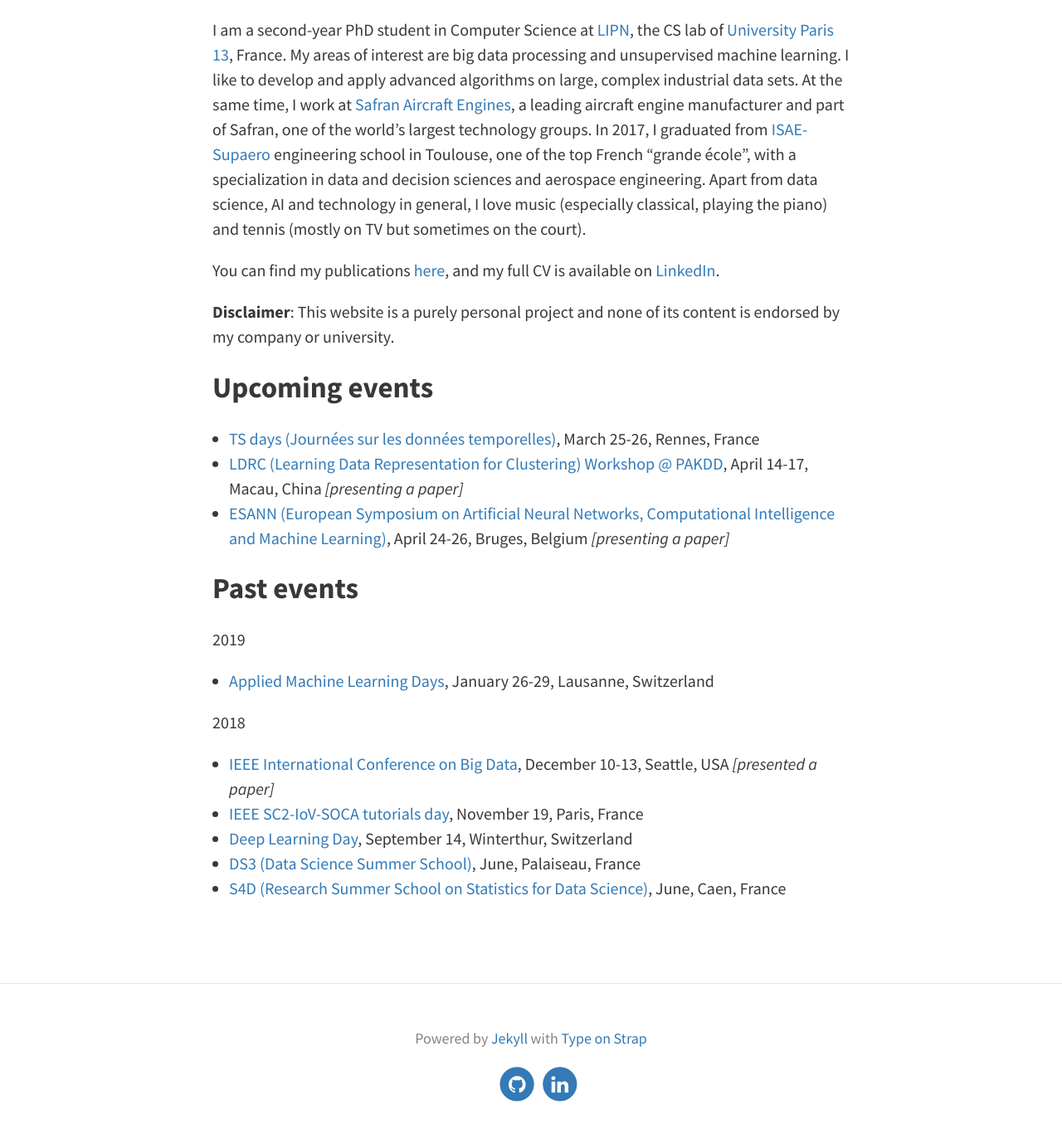
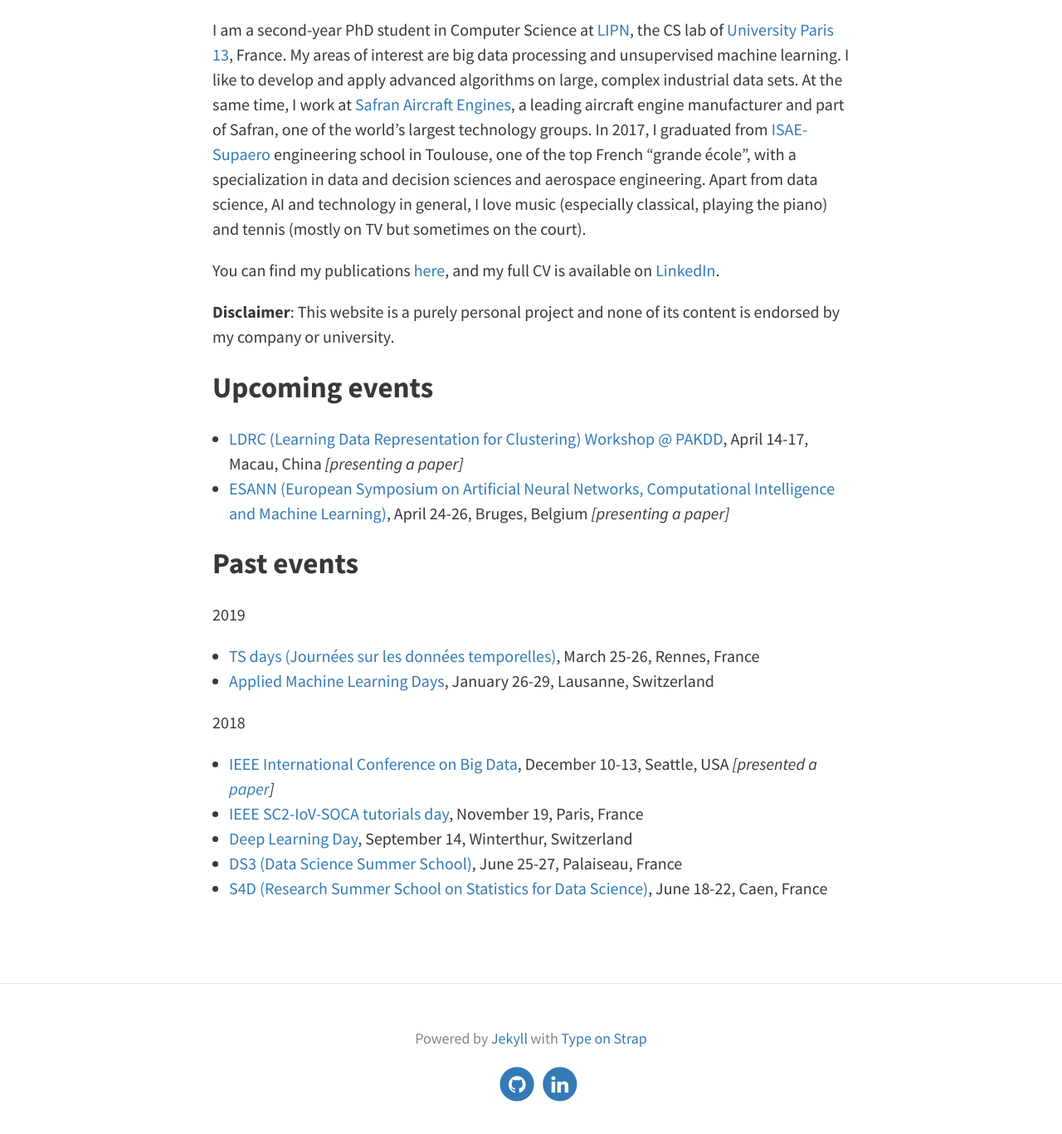
Before and after one commit to FlorentF9/florentf9.github.io, a Jekyll site: the page built from pages/about.md, in a window 1280 px wide and 1400 px high, scrolled down 310 px. Shown: the top 1367 px of the window at 83% size. Built offline with Jekyll 4.4.1, drawn with Linux system fonts in a browser that asks for light colours.

Commit message:
Update about.md

```diff
--- a/pages/about.md
+++ b/pages/about.md
@@ -26,12 +25,13 @@
 
 2019
 
+* [TS days (Journées sur les données temporelles)](https://project.inria.fr/tsdays/), March 25-26, Rennes, France
 * [Applied Machine Learning Days](https://www.appliedmldays.org/), January 26-29, Lausanne, Switzerland
 
 2018
 
-* [IEEE International Conference on Big Data](https://cci.drexel.edu/bigdata/bigdata2018/index.html), December 10-13, Seattle, USA *[presented a paper]*
+* [IEEE International Conference on Big Data](https://cci.drexel.edu/bigdata/bigdata2018/index.html), December 10-13, Seattle, USA *[presented a [paper](/publications)]*
 * [IEEE SC2-IoV-SOCA tutorials day](https://lipn.univ-paris13.fr/~cerin/sc2iovsoca2018.html), November 19, Paris, France
 * [Deep Learning Day](https://tensorchiefs.github.io/dlday2018/), September 14, Winterthur, Switzerland
-* [DS3 (Data Science Summer School)](http://www.ds3-datascience-polytechnique.fr/), June, Palaiseau, France
-* [S4D (Research Summer School on Statistics for Data Science)](https://s4d.sciencesconf.org/), June, Caen, France
+* [DS3 (Data Science Summer School)](http://www.ds3-datascience-polytechnique.fr/), June 25-27, Palaiseau, France
+* [S4D (Research Summer School on Statistics for Data Science)](https://s4d.sciencesconf.org/), June 18-22, Caen, France
```
Also changed, not shown: other parts of pages/about.md (+0 -1 lines).
